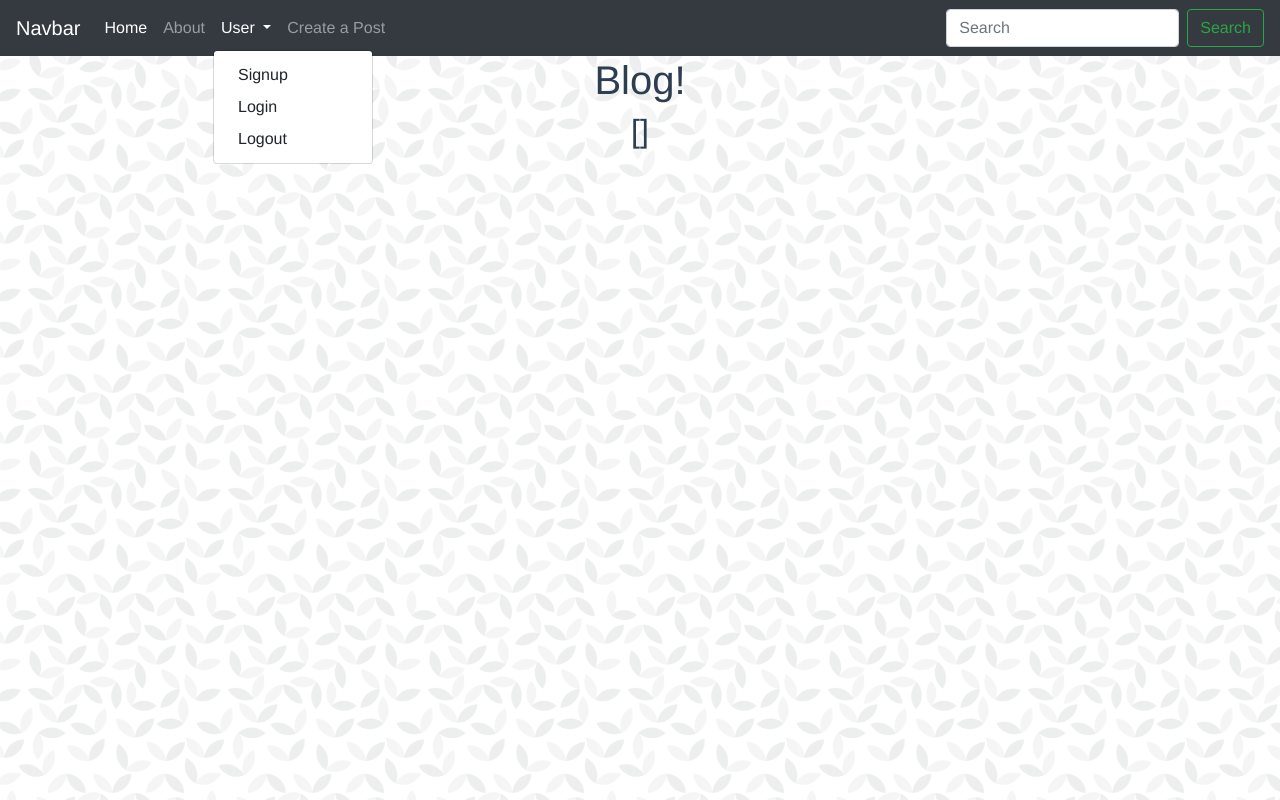
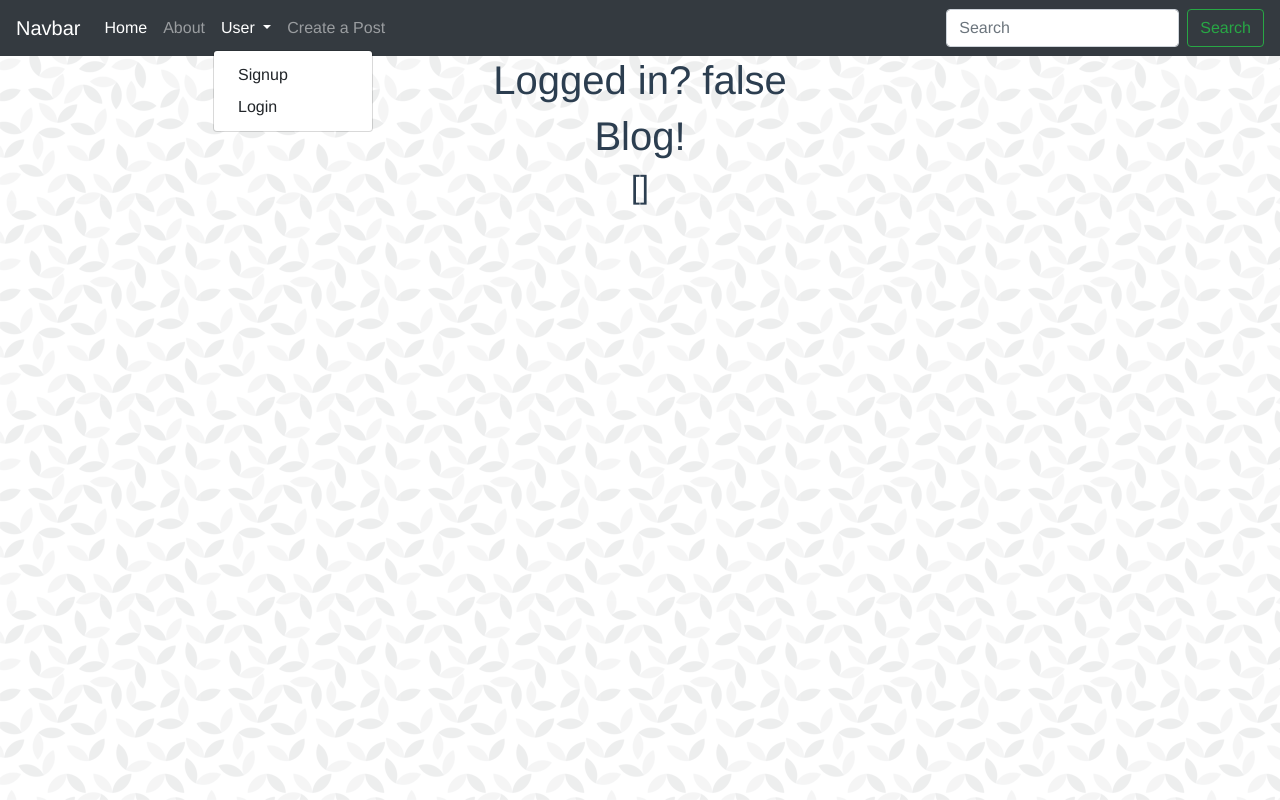
Before and after one commit to ambar-khan/blog_frontend_app, a Vue app: page / in a window 1280 px wide. Both pictures are taken after a click on the button "User". Built offline with nearby package versions, Linux system fonts and the light colour scheme; no server answers.

Commit message:
add isLoggedIn

```diff
--- a/src/App.vue
+++ b/src/App.vue
@@ -18,11 +18,11 @@
         <a class="nav-link dropdown-toggle" href="#" id="navbarDropdown" role="button" data-toggle="dropdown" aria-haspopup="true" aria-expanded="false">
           User
         </a>
-        <div class="dropdown-menu" aria-labelledby="navbarDropdown">
-          <a class="dropdown-item" href="/signup">Signup</a>
-          <a class="dropdown-item" href="/login">Login</a>
-          <a class="dropdown-item" href="/logout">Logout</a>
-        </div>
+        <ul class="dropdown-menu" aria-labelledby="navbarDropdown">
+          <li v-if="!isLoggedIn()"><a class="dropdown-item" href="/signup">Signup</a></li>
+          <li v-if="!isLoggedIn()"><a class="dropdown-item" href="/login">Login</a></li>
+          <li v-if="isLoggedIn()"><a class="dropdown-item" href="/logout">Logout</a></li>
+        </ul>
       </li>
       <li class="nav-item">
         <a class="nav-link create" href="/posts/new" tabindex="-1" aria-disabled="false">Create a Post</a>
@@ -34,9 +34,26 @@
     </form>
   </div>
 </nav>
+<div class="container">
+  <h1>Logged in? {{ isLoggedIn() }}</h1>
     <router-view/>
+</div>
   </div>
 </template>
+
+<script>
+export default {
+  methods: {
+    isLoggedIn: function () {
+      if (localStorage.getItem("jwt")) {
+        return true;
+      } else {
+        return false;
+      }
+    },
+  },
+};
+</script>
 
 <style>
 body {
```
